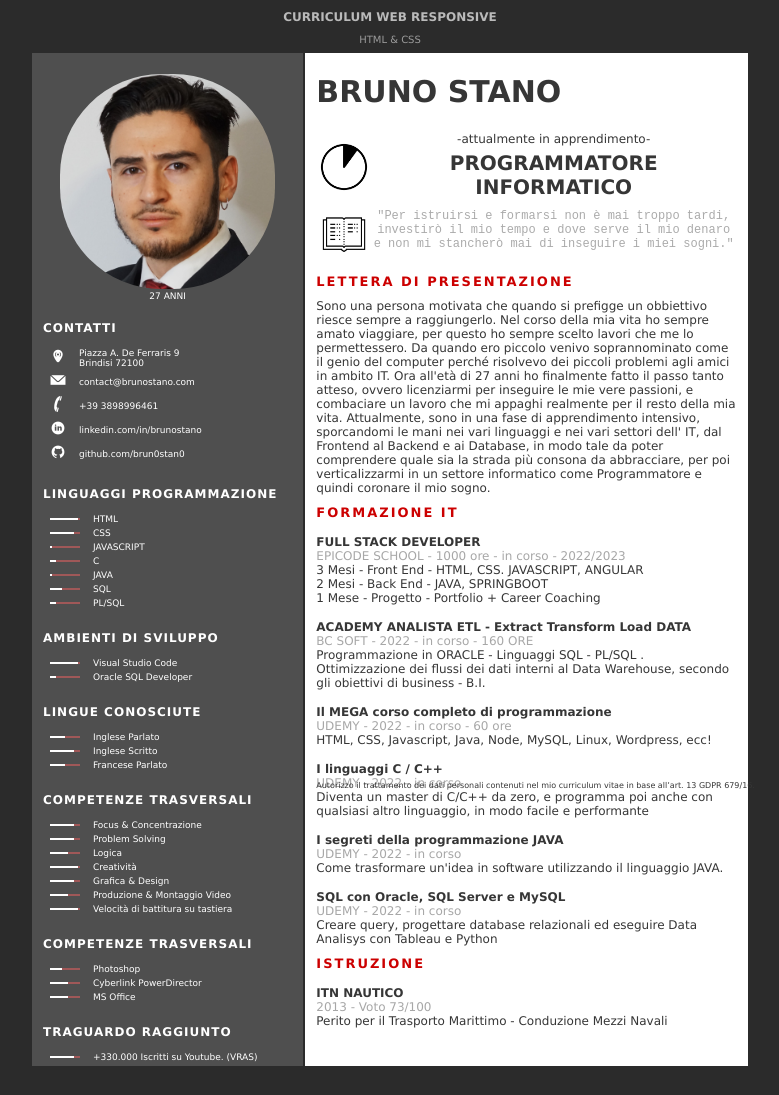
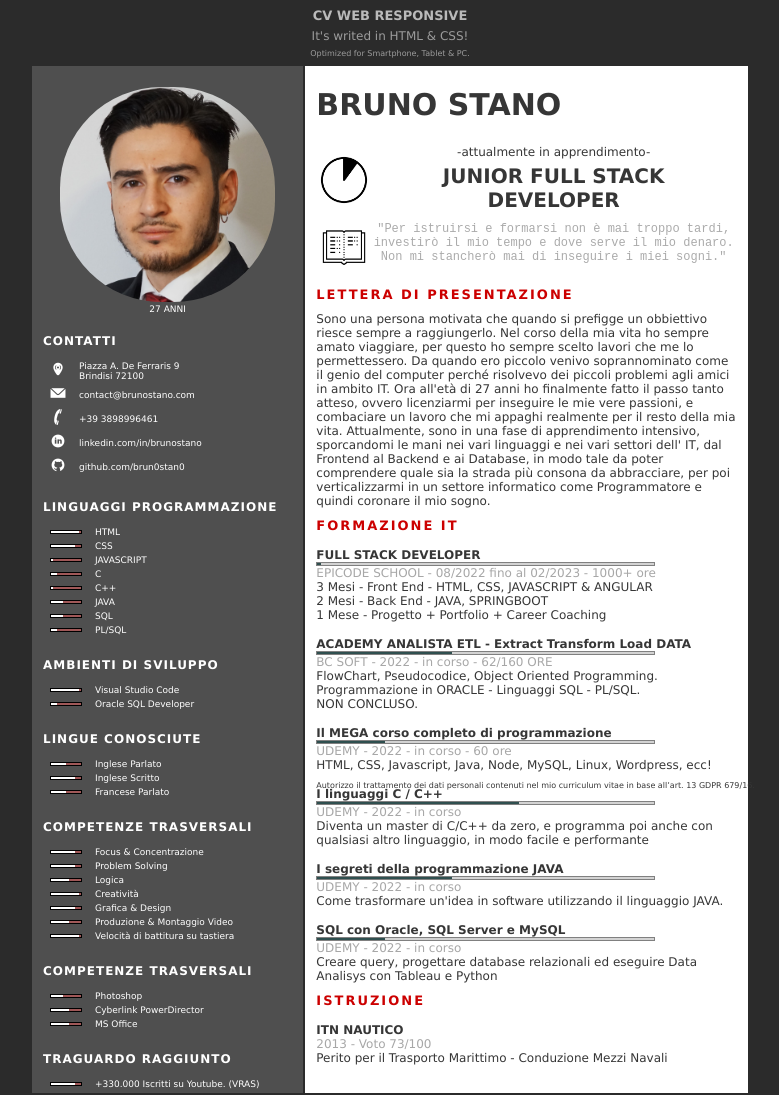
Before and after one commit to BRUN0STAN0/CV-BrunoStano-08.07.22, a plain HTML site: page index.html in a window 1280 px wide. Shown: the whole page, without its empty margins (250-1029 px from the left). Drawn offline with Linux system fonts and the light colour scheme.

Commit message:
Add files via upload

```diff
--- a/index.html
+++ b/index.html
@@ -8,8 +8,9 @@
     <title>Curriculum</title>
 </head>
 <body>
-    <h5 class="titolo">CURRICULUM WEB RESPONSIVE</h1>
-        <p class="sottotitolo">HTML & CSS</p>
+    <h5 class="titolo">CV WEB RESPONSIVE</h1>
+    <p class="sottotitolo">It's writed in HTML & CSS!</p>
+    <p class="sottotitolo2">Optimized for Smartphone, Tablet & PC.</p>
     <table class="tabella">
         <tr>
 
@@ -25,7 +26,7 @@
                             <img src="img/icons8-region-16.png" alt="address">
                         </td>
                         <td class="boxcompetenze">
-                            Piazza A. De Ferraris 9 <br> Brindisi 72100
+                            <a href="https://goo.gl/maps/zB3Ui9JLwhmmLyr97">Piazza A. De Ferraris 9 <br> Brindisi 72100</a>
                         </td>
                     </tr>
                     <tr>
@@ -33,7 +34,7 @@
                             <img src="img/icons8-mail-16.png" alt="email">
                         </td>
                         <td class="boxcompetenze">
-                            contact@brunostano.com
+                            <a href = "mailto: contact@brunostano.com">contact@brunostano.com</a>
                         </td>
                     </tr>
                     <tr>
@@ -41,7 +42,7 @@
                             <img src="img/phone-18-16.ico" alt="phone">
                         </td>
                         <td class="boxcompetenze">
-                        +39 3898996461
+                            <a href="tel:+393898996461">+39 3898996461</a>
                         </td>
                     </tr>
                     <tr>
@@ -57,7 +58,7 @@
                             <img src="img/icons8-github-16.png" alt="github">
                         </td>
                         <td class="boxcompetenze">
-                            github.com/brun0stan0
+                            <a href="https://www.github.com/brun0stan0">github.com/brun0stan0</a>
                         </td>
                     </tr>
                 </table>
@@ -99,6 +100,14 @@
                     <tr>
                         <td class="boxpercentuale">
                             <div class="percentuale"><div class="percentuale0"></div></div>
+                        </td>
+                        <td class="boxcompetenze">
+                            C++
+                        </td>
+                    </tr>
+                    <tr>
+                        <td class="boxpercentuale">
+                            <div class="percentuale"><div class="percentuale40"></div></div>
                         </td>
                         <td class="boxcompetenze">
                             JAVA
@@ -277,7 +286,6 @@
 
 
             </td>
-
 <!-- FINE DELLA PARTE SINISTRA DEL CODICE -->
 
 
@@ -291,18 +299,20 @@
                         </td>
                         <td>
                             <div class="jobsubtitle">-attualmente in apprendimento-</div>
-                            <div class="job">PROGRAMMATORE INFORMATICO</div>
+                            <div class="job">JUNIOR FULL STACK DEVELOPER</div>
                         </td>
                     </tr>
                     <tr>
                         <td><img src="img/icons8-study-96.png" alt="study" class="icon"></td>
                         <td>
-                            <div class="intro"> "Per istruirsi e formarsi non è mai troppo tardi, investirò il mio tempo e dove serve il mio denaro e non mi stancherò mai di inseguire i miei sogni." </div>
+                            <div class="intro"> "Per istruirsi e formarsi non è mai troppo tardi,
+                                investirò il mio tempo e dove serve il mio denaro.
+                                Non mi stancherò mai di inseguire i miei sogni." </div>
                         </td>
                     </tr>
                 </table>
 
-                <div class="intestazione"> LETTERA DI PRESENTAZIONE </div>
+                <div class="intestazione"> LETTERA DI PRESENTAZIONE</div>
                 <div class="testo">
                 Sono una persona motivata che quando si prefigge un obbiettivo
                 riesce sempre a raggiungerlo. Nel corso della mia vita ho sempre
@@ -324,40 +334,47 @@
                 <div class="intestazione">FORMAZIONE IT</div>
 
                 <div class="posizione">FULL STACK DEVELOPER</div>
-                <div class="azienda">EPICODE SCHOOL - 1000 ore - in corso - 2022/2023</div>
+                <div class="percentualedx"><div class="percentualedx0"></div></div>
+                <div class="azienda">EPICODE SCHOOL - 08/2022 fino al 02/2023 - 1000+ ore</div>
+
                 <div class="testo">
-                3 Mesi - Front End - HTML, CSS. JAVASCRIPT, ANGULAR <br>
+                3 Mesi - Front End - HTML, CSS, JAVASCRIPT & ANGULAR <br>
                 2 Mesi - Back End - JAVA, SPRINGBOOT <br>
-                1 Mese - Progetto - Portfolio + Career Coaching
+                1 Mese - Progetto + Portfolio + Career Coaching
                 </div>
 
                 <div class="posizione">ACADEMY ANALISTA ETL - Extract Transform Load DATA</div>
-                <div class="azienda">BC SOFT - 2022 - in corso - 160 ORE</div>
+                <div class="percentualedx"><div class="percentualedx40"></div></div>
+                <div class="azienda">BC SOFT - 2022 - in corso - 62/160 ORE</div>
                 <div class="testo">
-                    Programmazione in ORACLE - Linguaggi SQL - PL/SQL . <br>
-                    Ottimizzazione dei flussi dei dati interni al Data Warehouse, secondo <br>
-                    gli obiettivi di business - B.I.
+                    FlowChart, Pseudocodice, Object Oriented Programming. <br>
+                    Programmazione in ORACLE - Linguaggi SQL - PL/SQL.<br>
+                    NON CONCLUSO.
                 </div>
 
                 <div class="posizione">Il MEGA corso completo di programmazione</div>
+                <div class="percentualedx"><div class="percentualedx20"></div></div>
                 <div class="azienda">UDEMY - 2022 - in corso - 60 ore</div>
                 <div class="testo">
                     HTML, CSS, Javascript, Java, Node, MySQL, Linux, Wordpress, ecc!
                 </div>
 
                 <div class="posizione">I linguaggi C / C++</div>
+                <div class="percentualedx"><div class="percentualedx60"></div></div>
                 <div class="azienda">UDEMY - 2022 - in corso</div>
                 <div class="testo">
                     Diventa un master di C/C++ da zero, e programma poi anche con qualsiasi altro linguaggio, in modo facile e performante
                 </div>
 
                 <div class="posizione">I segreti della programmazione JAVA</div>
+                <div class="percentualedx"><div class="percentualedx40"></div></div>
                 <div class="azienda">UDEMY - 2022 - in corso</div>
                 <div class="testo">
                     Come trasformare un'idea in software utilizzando il linguaggio JAVA.
                 </div>
 
                 <div class="posizione">SQL con Oracle, SQL Server e MySQL</div>
+                <div class="percentualedx"><div class="percentualedx20"></div></div>
                 <div class="azienda">UDEMY - 2022 - in corso</div>
                 <div class="testo">
                     Creare query, progettare database relazionali ed eseguire Data Analisys con Tableau e Python
--- a/style.css
+++ b/style.css
@@ -1,3 +1,7 @@
+html {
+      cursor: url(./img/icons8-cursor-32.png), default;
+
+}
 body {
     background-color: rgb(43, 43, 43);
     color: white;
@@ -10,17 +14,44 @@ body {
 }
 
 .titolo {
-  font-size: min(12px, 3vh);
+  font-size: min(13px, 3vh);
   text-align: center;
-  margin: 10px;
+  margin: 0;
   color: rgb(186, 186, 186);
 }
 
+
 .sottotitolo {
   margin: 6px;
-  font-size: 10px;
+  font-size: 12px;
   color: rgb(156, 156, 156);
   text-align: center;
+}
+
+.sottotitolo2 {
+  margin: 6px;
+  font-size: 8px;
+  color: rgb(156, 156, 156);
+  text-align: center;
+}
+
+
+.titolo:hover {
+  -webkit-transition: color 1s;
+  transition: color 1s;
+  color: red;
+}
+
+.sottotitolo:hover {
+  -webkit-transition: color 1s;
+  transition: color 1s;
+  color: yellow;
+}
+
+.sottotitolo2:hover {
+  -webkit-transition: color 1s;
+  transition: color 0.5s;
+  color: rgb(0, 255, 0);
 }
 
 a {
@@ -28,14 +59,17 @@ a {
   color: white;
 }
 
-
-
+a:hover {
+  color: red;
+  transition: 0.3s;
+}
 
 
 /* INIZIO TABELLA */
 .tabella {
     width: 100%;
     text-align: left;
+
 }
 
 
@@ -47,9 +81,9 @@ a {
     background-color: rgb(79, 79, 79);
     color: white;
     width: 38%;
-    max-width: 246px;
     text-justify: auto;
     vertical-align: top;
+
 }
 
 .boxfoto {
@@ -59,12 +93,14 @@ a {
     margin-left: 10%;
     margin-right: 10%;
     font-size: xx-small;
+
 }
 
 .foto {
     width: 100%;
     border-radius: 47%;
     min-height: 120px;
+    transition: 2s;
 }
 
 .boxtitolo {
@@ -76,23 +112,30 @@ a {
   font-weight: bold;
 }
 
+
 .boxpercentuale {
   padding-left: 15px;
   padding-right: 10px;
 }
 
 .boxcompetenze {
+  width: 100%;
   font-size: min(9px, 2vw);
 }
 
+.boxcompetenze:hover {
+  color: rgb(255, 255, 0);
+}
 
 
 /* INIZIO PERCENTUALI */
 
 .percentuale {
   background-color: rgb(160, 88, 88) ;
+  border: 1px solid black;
   width: 30px;
 }
+
 .percentuale100 {
     margin-right: 6%;
     border: 1px solid white;
@@ -122,6 +165,41 @@ a {
   border: 1px solid white;
 }
 
+.percentualedx {
+  background-color: lightgray;
+  border: 1px solid gray;
+  width: 80%;
+}
+
+.percentualedx100 {
+  margin-right: 6%;
+  border: 1px solid darkslategray;
+}
+.percentualedx80 {
+  margin-right: 20%;
+  border: 1px solid darkslategray;
+}
+.percentualedx60 {
+margin-right: 40%;
+border: 1px solid darkslategray;
+}
+.percentualedx50 {
+margin-right: 50%;
+border: 1px solid darkslategray;
+}
+.percentualedx40 {
+margin-right: 60%;
+border: 1px solid darkslategray;
+}
+.percentualedx20 {
+margin-right: 80%;
+border: 1px solid darkslategray;
+}
+.percentualedx0 {
+margin-right: 99%;
+border: 1px solid darkslategray;
+}
+
 /* FINE PERCENTUALI */
 
 
@@ -145,6 +223,7 @@ a {
     margin-right: 10px;
     margin-left: 10px;
     text-justify: inter-word;
+    transition: 4s;
 }
 
 .nomecognome {
@@ -177,6 +256,7 @@ a {
   margin-bottom: 10px;
   color: rgb(171, 171, 171);
   font-family: monospace ;
+
 }
 
 .intestazione {
@@ -197,6 +277,7 @@ a {
 .azienda {
   color: rgb(167, 167, 167);
   font-size: min(12px, 1.6vw);
+  font-weight: 580;
 }
 
 .testo {
@@ -214,7 +295,9 @@ a {
 
 
 /* FINE TABELLA */
+
 /*
 table, td, tr, .boxfoto {
   border: 1px red solid;
-}*/
+}
+*/
```
